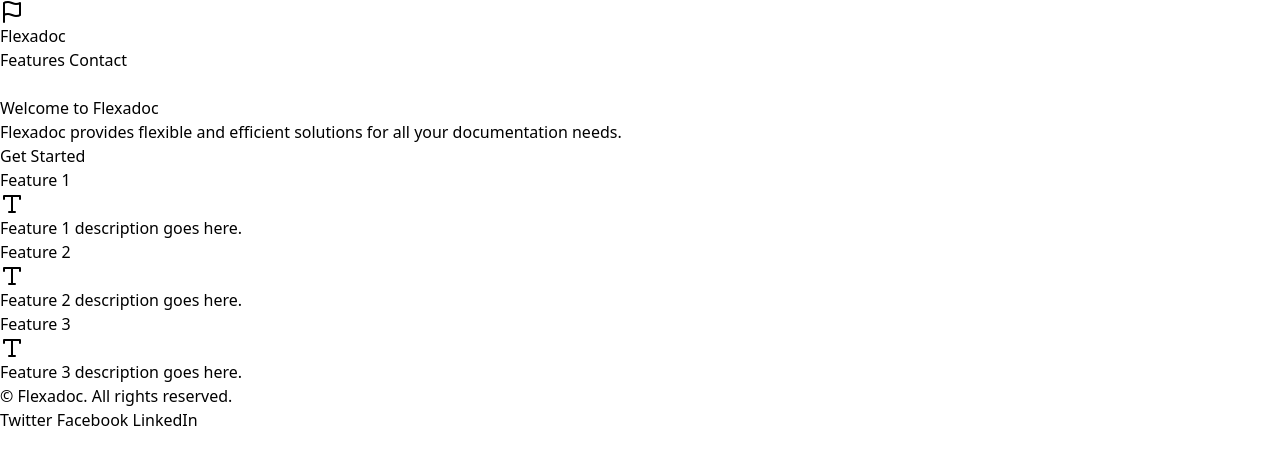
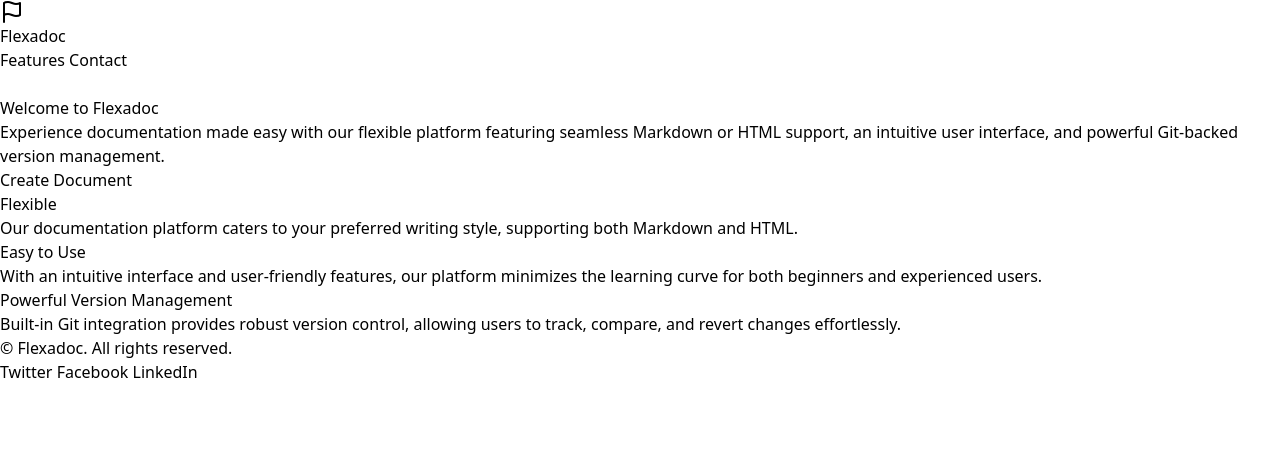
Before and after one commit to xdega/flexadoc, a SvelteKit app: page / in a window 1280 px wide. Shown: the top 464 px of the page. Built offline with nearby package versions, Linux system fonts and the light colour scheme.

Commit message:
Update formatting, content, and refactor

```diff
--- /dev/null
+++ b/src/components/FeatureCard.svelte
@@ -0,0 +1,17 @@
+<script>
+  export let title = "Feature";
+</script>
+
+<div
+  class="rounded-md border bg-blue-100 dark:bg-gray-700 text-card-foreground shadow-sm"
+  data-v0-t="card"
+>
+  <div class="flex flex-col space-y-1 p-6">
+    <h3 class="text-2xl font-bold leading-none tracking-tight dark:text-gray-300 text-gray-600">
+      {title}
+    </h3>
+  </div>
+  <div class="pt-0 p-6">
+    <slot />
+  </div>
+</div>
--- a/src/routes/+layout.svelte
+++ b/src/routes/+layout.svelte
@@ -1,5 +1,60 @@
 <script>
-	import '../app.css';
+  import "../app.css";
+  import ThemeToggle from "../components/ThemeToggle.svelte";
 </script>
 
-<slot />
+<div class="flex flex-col min-h-screen bg-blue-50 dark:bg-gray-900">
+  <header class="px-4 lg:px-6 h-14 flex items-center">
+    <a class="flex items-center justify-center" href="#"
+      ><svg
+        xmlns="http://www.w3.org/2000/svg"
+        width="24"
+        height="24"
+        viewBox="0 0 24 24"
+        fill="none"
+        stroke="currentColor"
+        stroke-width="2"
+        stroke-linecap="round"
+        stroke-linejoin="round"
+        class="h-6 w-6 text-blue-600 dark:text-gray-300"
+        ><path d="M4 15s1-1 4-1 5 2 8 2 4-1 4-1V3s-1 1-4 1-5-2-8-2-4 1-4 1z"></path><line
+          x1="4"
+          x2="4"
+          y1="22"
+          y2="15"
+        ></line></svg
+      ><span class="sr-only">Flexadoc</span></a
+    >
+    <nav class="ml-auto flex gap-4 sm:gap-6">
+      <a
+        class="text-sm font-medium hover:underline underline-offset-4 dark:text-gray-300"
+        href="#features"
+      >
+        Features
+      </a><a
+        class="text-sm font-medium hover:underline underline-offset-4 dark:text-gray-300"
+        href="#features"
+      >
+        Contact
+      </a>
+    </nav>
+    <div class="ml-8">
+      <ThemeToggle />
+    </div>
+  </header>
+
+  <slot />
+
+  <footer class="px-4 lg:px-6 h-14 flex items-center bg-blue-100 dark:bg-gray-800">
+    <p class="text-xs text-gray-500 dark:text-gray-400">© Flexadoc. All rights reserved.</p>
+    <nav class="ml-auto flex gap-4 sm:gap-6">
+      <a class="text-xs hover:underline underline-offset-4 dark:text-gray-300" href="#">
+        Twitter
+      </a><a class="text-xs hover:underline underline-offset-4 dark:text-gray-300" href="#">
+        Facebook
+      </a><a class="text-xs hover:underline underline-offset-4 dark:text-gray-300" href="#">
+        LinkedIn
+      </a>
+    </nav>
+  </footer>
+</div>
--- a/src/routes/+page.svelte
+++ b/src/routes/+page.svelte
@@ -1,47 +1,11 @@
 <script>
-	import ThemeToggle from '../components/ThemeToggle.svelte';
+  import FeatureCard from "../components/FeatureCard.svelte";
 </script>
 
 <!--
 // v0 by Vercel.
 // https://v0.dev/t/45W4R3E5toS
 -->
-<div class="flex flex-col min-h-screen bg-blue-50 dark:bg-gray-900">
-	<header class="px-4 lg:px-6 h-14 flex items-center">
-		<a class="flex items-center justify-center" href="#"
-			><svg
-				xmlns="http://www.w3.org/2000/svg"
-				width="24"
-				height="24"
-				viewBox="0 0 24 24"
-				fill="none"
-				stroke="currentColor"
-				stroke-width="2"
-				stroke-linecap="round"
-				stroke-linejoin="round"
-				class="h-6 w-6 text-blue-600 dark:text-gray-300"
-				><path d="M4 15s1-1 4-1 5 2 8 2 4-1 4-1V3s-1 1-4 1-5-2-8-2-4 1-4 1z"></path><line
-					x1="4"
-					x2="4"
-					y1="22"
-					y2="15"
-				></line></svg
-			><span class="sr-only">Flexadoc</span></a
-		>
-		<nav class="ml-auto flex gap-4 sm:gap-6">
-			<a class="text-sm font-medium hover:underline underline-offset-4 dark:text-gray-300" href="#">
-				Features
-			</a><a
-				class="text-sm font-medium hover:underline underline-offset-4 dark:text-gray-300"
-				href="#"
-			>
-				Contact
-			</a>
-		</nav>
-		<div class="ml-8">
-			<ThemeToggle />
-		</div>
-	</header>
 <main class="flex-1">
   <section class="w-full py-12 md:py-24 lg:py-32 xl:py-48 bg-blue-100 dark:bg-gray-800">
     <div class="container px-4 md:px-6">
@@ -53,14 +17,16 @@
             Welcome to Flexadoc
           </h1>
           <p class="mx-auto max-w-[700px] text-gray-500 md:text-xl dark:text-gray-400">
-							Flexadoc provides flexible and efficient solutions for all your documentation needs.
+            Experience documentation made easy with our flexible platform featuring seamless
+            Markdown or HTML support, an intuitive user interface, and powerful Git-backed version
+            management.
           </p>
         </div>
         <div class="space-x-4">
           <button
             class="ring-offset-background focus-visible:ring-offset-2 inline-flex h-9 items-center justify-center rounded-md bg-blue-600 px-4 py-2 text-sm font-medium text-gray-50 shadow transition-colors hover:bg-blue-500 focus-visible:outline-none focus-visible:ring-1 focus-visible:ring-blue-700 disabled:pointer-events-none disabled:opacity-50 dark:bg-gray-700 dark:text-gray-300 dark:hover:bg-gray-600 dark:focus-visible:ring-gray-500"
           >
-							Get Started
+            Create Document
           </button>
         </div>
       </div>
@@ -68,111 +34,26 @@
   </section>
   <section class="w-full py-12 md:py-24 lg:py-32 bg-blue-200 dark:bg-gray-700">
     <div class="container px-4 md:px-6">
-				<div class="grid gap-6 lg:grid-cols-3 items-start">
-					<div class="rounded-lg border bg-card text-card-foreground shadow-sm" data-v0-t="card">
-						<div class="flex flex-col space-y-1.5 p-6">
-							<h3 class="text-2xl font-semibold leading-none tracking-tight dark:text-gray-300">
-								Feature 1
-							</h3>
-						</div>
-						<div class="p-6">
-							<svg
-								xmlns="http://www.w3.org/2000/svg"
-								width="24"
-								height="24"
-								viewBox="0 0 24 24"
-								fill="none"
-								stroke="currentColor"
-								stroke-width="2"
-								stroke-linecap="round"
-								stroke-linejoin="round"
-								class="w-4 h-4 mb-4 text-blue-600 dark:text-gray-300"
-								><polyline points="4 7 4 4 20 4 20 7"></polyline><line
-									x1="9"
-									x2="15"
-									y1="20"
-									y2="20"
-								></line><line x1="12" x2="12" y1="4" y2="20"></line></svg
-							>
+      <div id="features" class="grid gap-6 lg:grid-cols-3 items-start">
+        <FeatureCard title="Flexible">
           <p class="text-gray-500 md:text-xl dark:text-gray-400">
-								Feature 1 description goes here.
+            Our documentation platform caters to your preferred writing style, supporting both
+            Markdown and HTML.
           </p>
-						</div>
-					</div>
-					<div class="rounded-lg border bg-card text-card-foreground shadow-sm" data-v0-t="card">
-						<div class="flex flex-col space-y-1.5 p-6">
-							<h3 class="text-2xl font-semibold leading-none tracking-tight dark:text-gray-300">
-								Feature 2
-							</h3>
-						</div>
-						<div class="p-6">
-							<svg
-								xmlns="http://www.w3.org/2000/svg"
-								width="24"
-								height="24"
-								viewBox="0 0 24 24"
-								fill="none"
-								stroke="currentColor"
-								stroke-width="2"
-								stroke-linecap="round"
-								stroke-linejoin="round"
-								class="w-4 h-4 mb-4 text-blue-600 dark:text-gray-300"
-								><polyline points="4 7 4 4 20 4 20 7"></polyline><line
-									x1="9"
-									x2="15"
-									y1="20"
-									y2="20"
-								></line><line x1="12" x2="12" y1="4" y2="20"></line></svg
-							>
+        </FeatureCard>
+        <FeatureCard title="Easy to Use">
           <p class="text-gray-500 md:text-xl dark:text-gray-400">
-								Feature 2 description goes here.
+            With an intuitive interface and user-friendly features, our platform minimizes the
+            learning curve for both beginners and experienced users.
           </p>
-						</div>
-					</div>
-					<div class="rounded-lg border bg-card text-card-foreground shadow-sm" data-v0-t="card">
-						<div class="flex flex-col space-y-1.5 p-6">
-							<h3 class="text-2xl font-semibold leading-none tracking-tight dark:text-gray-300">
-								Feature 3
-							</h3>
-						</div>
-						<div class="p-6">
-							<svg
-								xmlns="http://www.w3.org/2000/svg"
-								width="24"
-								height="24"
-								viewBox="0 0 24 24"
-								fill="none"
-								stroke="currentColor"
-								stroke-width="2"
-								stroke-linecap="round"
-								stroke-linejoin="round"
-								class="w-4 h-4 mb-4 text-blue-600 dark:text-gray-300"
-								><polyline points="4 7 4 4 20 4 20 7"></polyline><line
-									x1="9"
-									x2="15"
-									y1="20"
-									y2="20"
-								></line><line x1="12" x2="12" y1="4" y2="20"></line></svg
-							>
+        </FeatureCard>
+        <FeatureCard title="Powerful Version Management">
           <p class="text-gray-500 md:text-xl dark:text-gray-400">
-								Feature 3 description goes here.
+            Built-in Git integration provides robust version control, allowing users to track,
+            compare, and revert changes effortlessly.
           </p>
-						</div>
-					</div>
+        </FeatureCard>
       </div>
     </div>
   </section>
 </main>
-	<footer class="px-4 lg:px-6 h-14 flex items-center bg-blue-100 dark:bg-gray-800">
-		<p class="text-xs text-gray-500 dark:text-gray-400">© Flexadoc. All rights reserved.</p>
-		<nav class="ml-auto flex gap-4 sm:gap-6">
-			<a class="text-xs hover:underline underline-offset-4 dark:text-gray-300" href="#">
-				Twitter
-			</a><a class="text-xs hover:underline underline-offset-4 dark:text-gray-300" href="#">
-				Facebook
-			</a><a class="text-xs hover:underline underline-offset-4 dark:text-gray-300" href="#">
-				LinkedIn
-			</a>
-		</nav>
-	</footer>
-</div>
```
Also changed, not shown: src/components/ThemeToggle.svelte (+13 -14 lines), 1 other file (tests, documents, lock files or other folders). Lines whose indentation alone changed are shown as unchanged.
